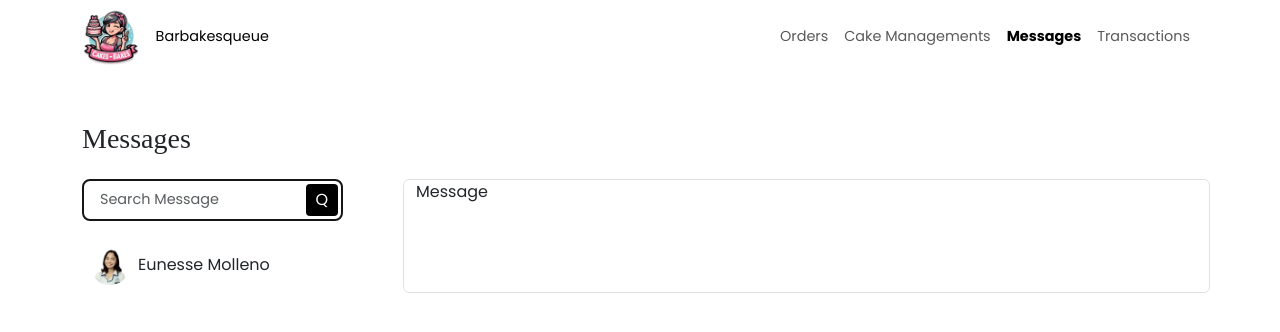
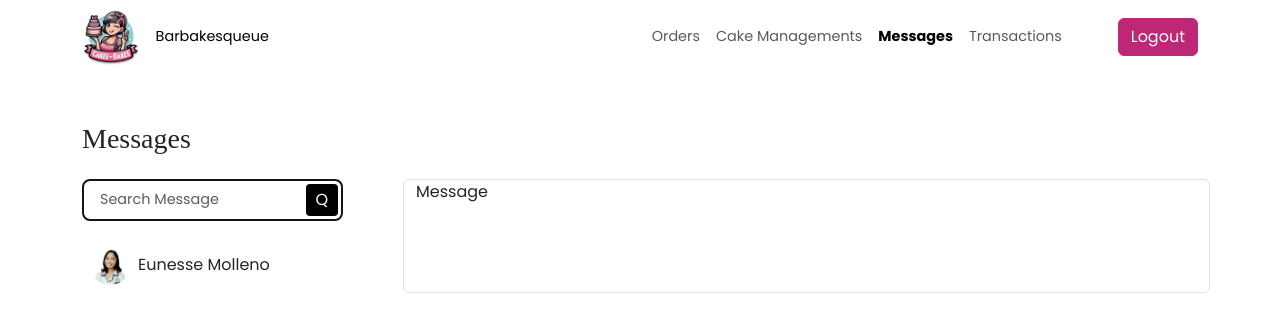
Before and after one commit to ButzAmaga/BarBakeQueue, a Django app: page /chat/lobby in a window 1280 px wide. Shown: the top 332 px of the page. Run offline with Django 5.2, Linux system fonts and the light colour scheme; data comes from the database, SQL or seed files in the repository; some libraries are stand-ins or nearby versions; some web fonts are replaced.

Commit message:
added logout to the admin

```diff
--- a/barbakesqueue/Templates/core/core_staff.html
+++ b/barbakesqueue/Templates/core/core_staff.html
@@ -62,6 +62,12 @@
               <a class="nav-link fw-normal" href="#">Transactions</a>
             </li>
 
+            <li class="nav-item">
+              <form action="{% url 'account:logout' %}" method="post">
+                {% csrf_token %}
+                <button class="ms-5 btn btn-primary" href="{% url 'account:logout' %}" type="submit">Logout</button>
+              </form>
+            </li>
 
           </ul>
         </div>
--- a/barbakesqueue/account/urls.py
+++ b/barbakesqueue/account/urls.py
@@ -4,7 +4,8 @@ from .views import *
 app_name = 'account'
 
 urlpatterns = [
-    path('login/', Login.as_view(), name='login'), # chat room lobby
-    path('login/promp', Login_first_promp.as_view(), name='login_promp'), # chat room lobby
+    path('login/', Login.as_view(), name='login'),
+    path('logout/', Logout.as_view(), name='logout'),
+    path('login/promp', Login_first_promp.as_view(), name='login_promp'),
 
 ]
--- a/barbakesqueue/main/templates/main/cake_page.html
+++ b/barbakesqueue/main/templates/main/cake_page.html
@@ -14,7 +14,7 @@
 
             {% for cake in cakes %}
                 <div class="col">
-                    <div class="shadow shadow-sm cake-card cake-img-zoom">
+                    <div style="cursor: pointer;" class=" shadow shadow-sm cake-card cake-img-zoom">
 
                         <div  class="overflow-hidden">
                             <img src="{{cake.main_pic.url}}" style="width: 100%; aspect-ratio: 1.5/1;" class="object-fit-cover img-zoom-target" alt="cake_image">
```
Also changed, not shown: barbakesqueue/account/views.py (+8 -1 lines).
